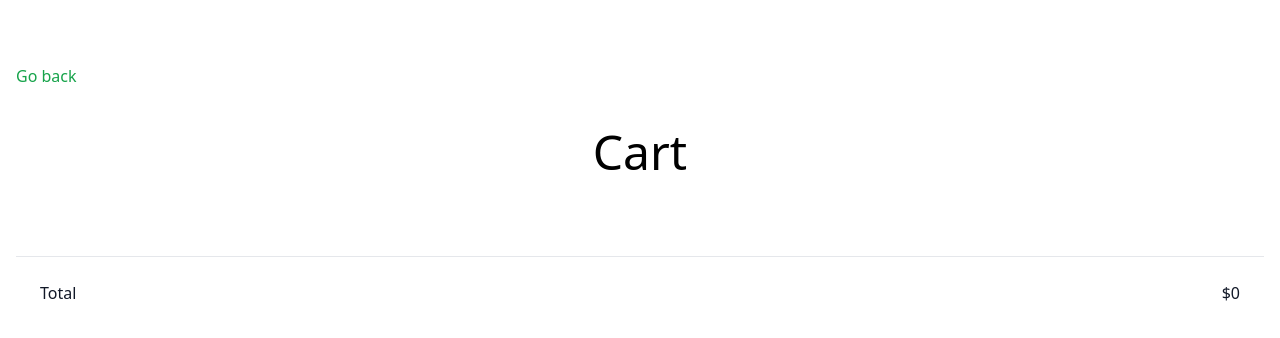
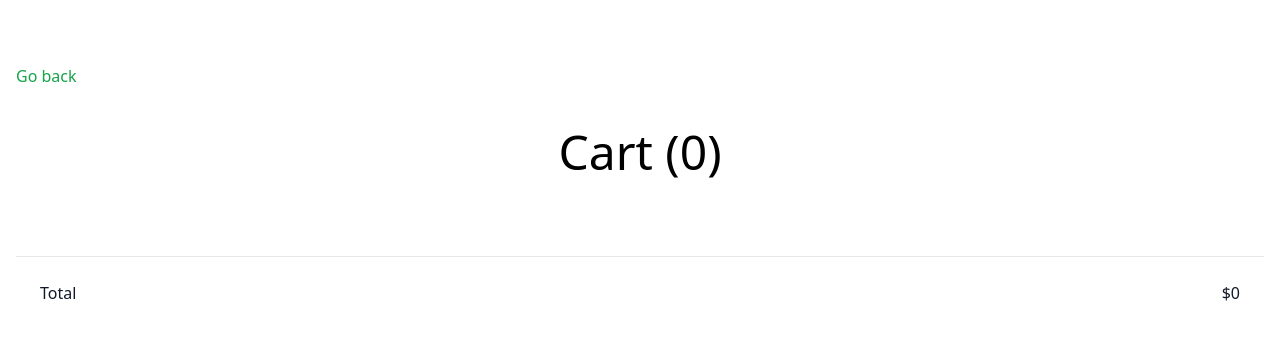
Before and after one commit to edwardcastle/vue3-test-pinia, a Vue app: page /cart in a window 1280 px wide. Shown: the top 338 px of the page. Built offline with nearby package versions, Linux system fonts and the light colour scheme.

Commit message:
refactor: Fix typo.

```diff
--- a/src/stores/Cart.js
+++ b/src/stores/Cart.js
@@ -10,7 +10,7 @@ export const useCart = defineStore("cart", () => {
   const totalPrice = () =>
     computed(() => cart.value.reduce((total, cart) => total + cart.price, 0));
 
-  const cardLength = () => computed(() => cart.value.length);
+  const cartLength = () => computed(() => cart.value.length);
 
-  return { cart, cardLength, addProduct, totalPrice };
+  return { cart, cartLength, addProduct, totalPrice };
 });
--- a/src/views/CartPage.vue
+++ b/src/views/CartPage.vue
@@ -1,7 +1,9 @@
 <script setup>
 import CartItems from "../components/CartItems.vue";
 import { useProducts } from "../stores/Proucts";
+import { useCart } from "../stores/Cart";
 const product = useProducts();
+const cart = useCart();
 </script>
 <template>
   <div class="container mx-auto px-4 py-16">
@@ -12,7 +14,7 @@ const product = useProducts();
     >
       Go back
     </button>
-    <p class="mt-10 text-center text-5xl">Cart</p>
+    <p class="mt-10 text-center text-5xl">Cart ({{ cart.cartLength() }})</p>
     <cart-items v-if="!product.loading" />
   </div>
 </template>
--- a/src/views/HomePage.vue
+++ b/src/views/HomePage.vue
@@ -23,7 +23,7 @@ const cart = useCart();
             </svg>
             <span
               class="absolute right-0 top-0 rounded-full bg-red-600 w-4 h-4 top right p-0 m-0 text-white font-mono text-sm leading-tight text-center"
-              >{{ cart.cardLength() }}
+              >{{ cart.cartLength() }}
             </span>
           </a>
         </li>
```
